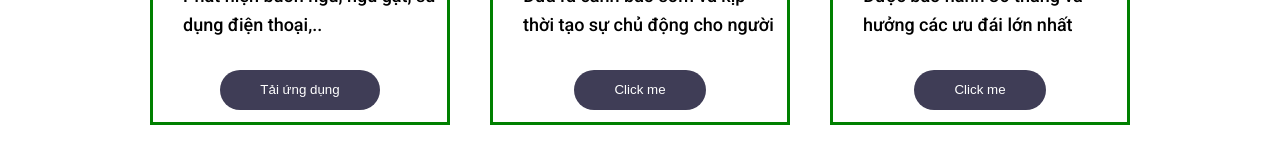
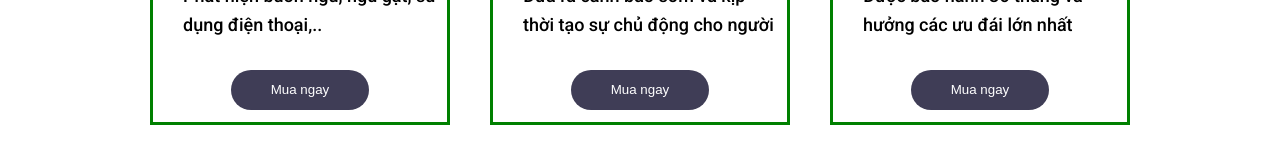
Before and after one commit to HungKingiscoming/kn2024.github.io, a plain HTML site: page product.html in a window 1280 px wide. Shown: the part 450-610 px from the top of the page. Drawn offline with nearby package versions, Linux system fonts and the light colour scheme.

Commit message:
Update product.html

```diff
--- a/product.html
+++ b/product.html
@@ -60,7 +60,7 @@
 
           </div>
           <div class="button-container">
-             <a href="https://datnguyentien204-kn-2024-final.hf.space" target="_blank"><button>Tải ứng dụng</button></a>
+             <a href="https://datnguyentien204-kn-2024-final.hf.space" target="_blank"><button>Mua ngay</button></a>
           </div>
         </div>
         <div class="box">
@@ -75,7 +75,7 @@
 
           </div>
           <div class="button-container">
-            <button class="login-button">Click me</button>
+            <button class="login-button">Mua ngay</button>
           </div>
         </div>
         <div class="box">
@@ -90,7 +90,7 @@
 
           </div>
           <div class="button-container">
-            <button class="login-button">Click me</button>
+            <button class="login-button">Mua ngay</button>
           </div>
         </div>
       </div>
```
